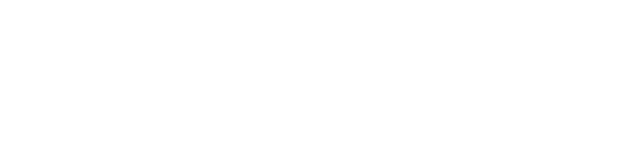
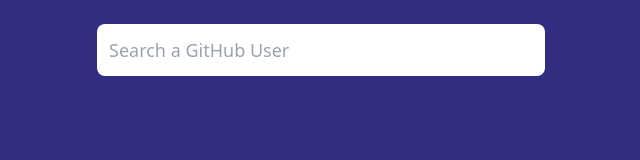
Before and after one commit to Larissanoella-05/Github-profiles, a plain HTML site: page index.html in a window 1280 px wide. Shown: the whole page, without its empty margins (319-959 px from the left). Drawn offline with nearby package versions, Linux system fonts and the light colour scheme.

Commit message:
feat: modified index file

```diff
--- a/index.html
+++ b/index.html
@@ -3,3 +3,20 @@
   <title>GitHub Profile Fetcher</title>
   <script src="https://cdn.tailwindcss.com/4.0.0"></script>
 </head>
+<body class="bg-indigo-900 text-white font-sans min-h-screen flex flex-col items-center p-6 space-y-6">
+  <div class="w-full max-w-md">
+    <input
+      type="text"
+      id="searchInput"
+      placeholder="Search a GitHub User"
+      class="w-full p-3 rounded-lg text-black text-lg outline-none"
+    />
+  </div>
+
+  <div
+    id="profileContainer"
+    class="bg-purple-700 rounded-2xl p-6 w-full max-w-xl text-left hidden">
+  </div>
+
+  <script src="script.js"></script>
+</body>
```
